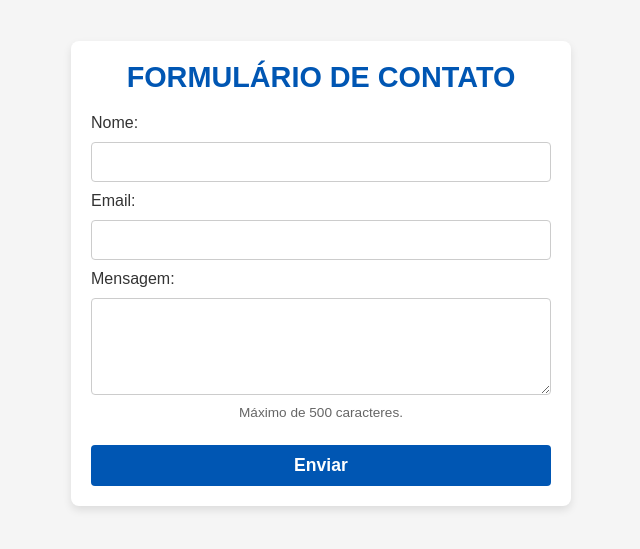
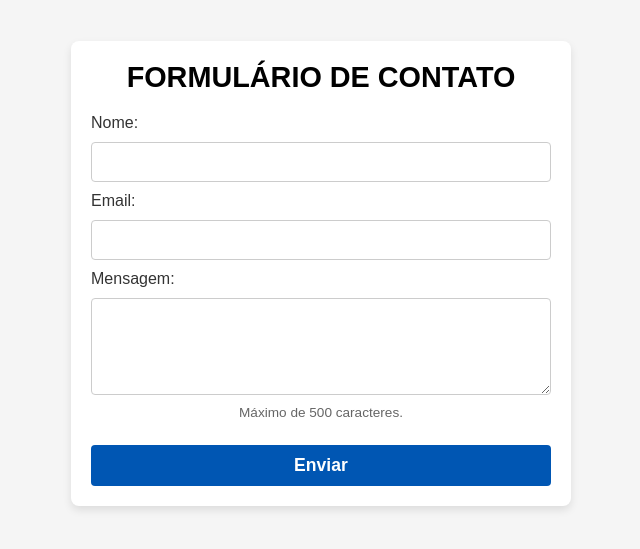
Before and after one commit to rodrigoleal3112/ead2, a plain HTML site: page index.html in a window 1280 px wide. Shown: the part 127-676 px from the top of the page, without its empty margins (319-959 px from the left). Drawn offline with Linux system fonts and the light colour scheme.

Commit message:
Update style.css

```diff
--- a/style.css
+++ b/style.css
@@ -26,7 +26,7 @@ body {
 
 h2 {
     font-size: 1.8em;
-    color: #0056b3;
+    color:#ffoooo;
     margin-bottom: 20px;
     text-transform: uppercase;
 }
```
